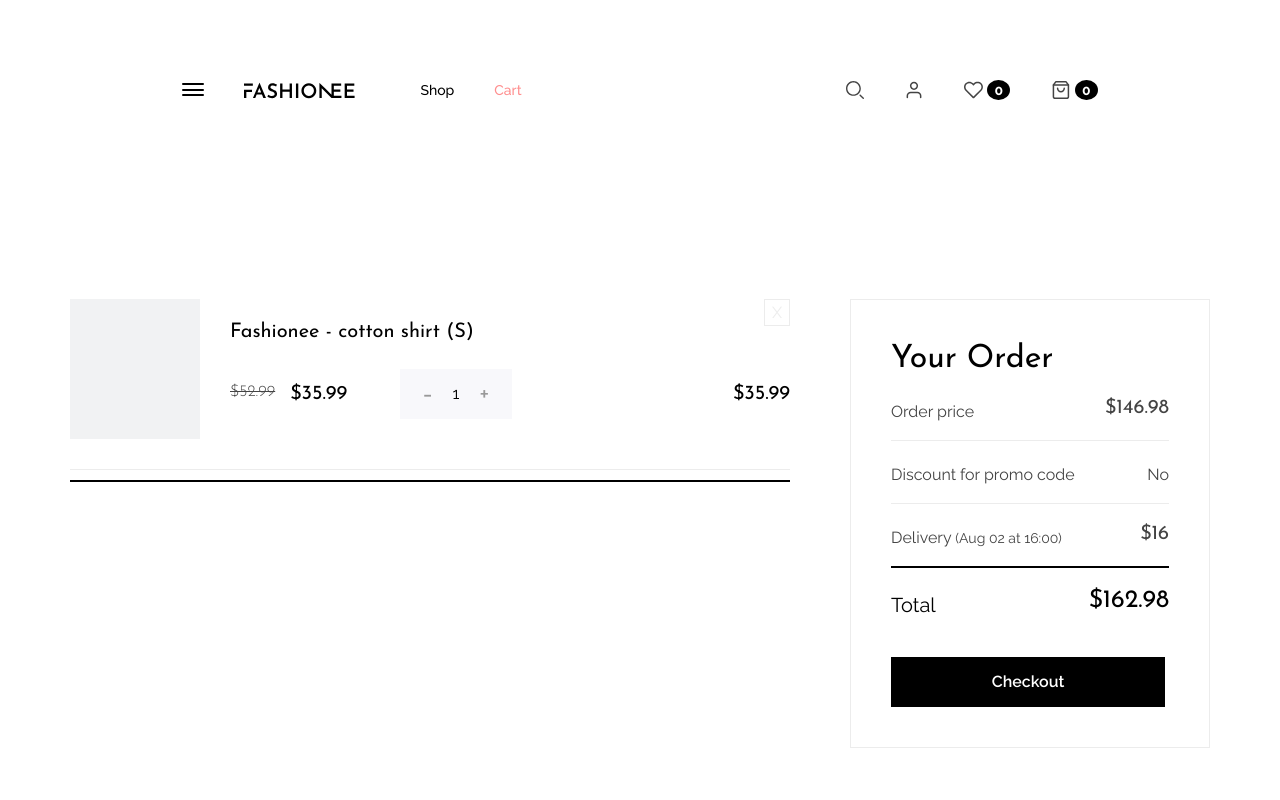
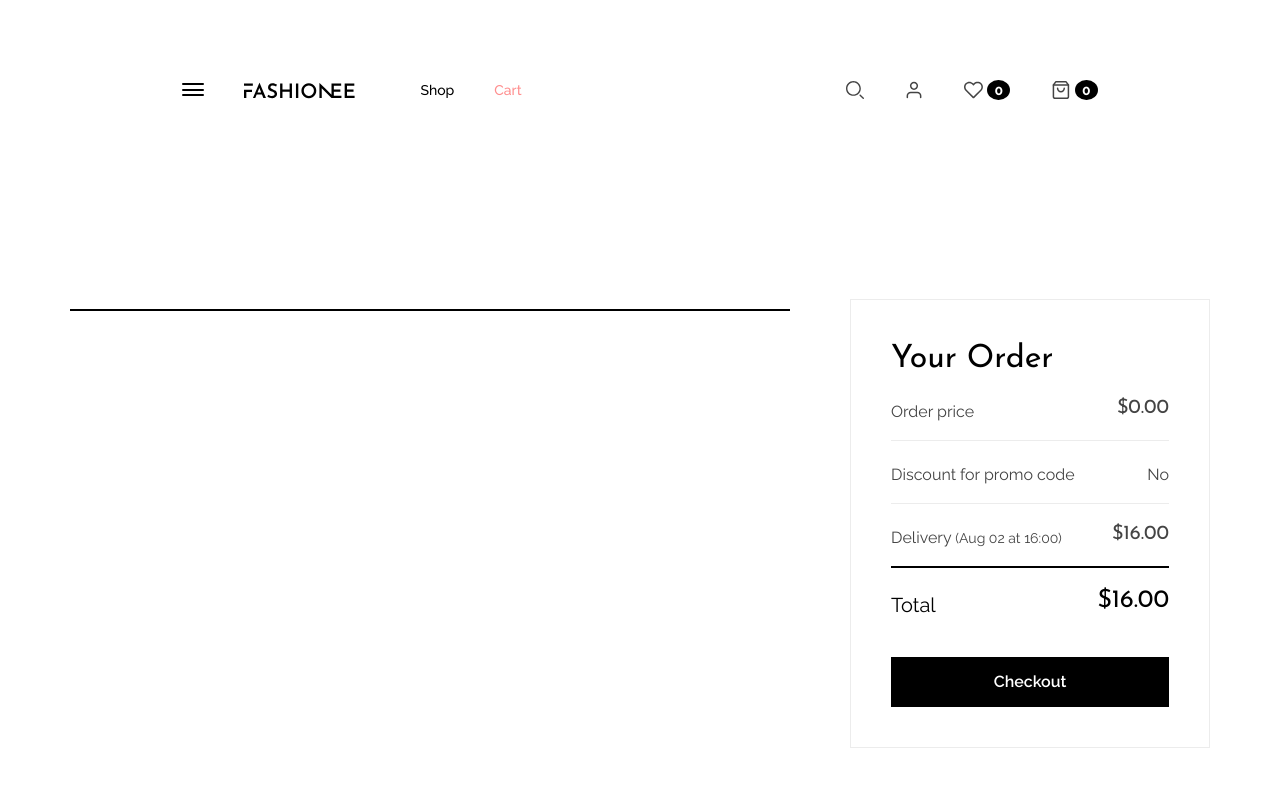
Before and after one commit to Drowh/fashioneeReact, a React (Vite) app: page / in a window 1280 px wide. Both pictures are taken after a click on the element "Cart". Shown: the top 800 px of the page. Built offline with nearby package versions, Linux system fonts and the light colour scheme.

Commit message:
add cart logic

```diff
--- a/src/components/Cart/index.jsx
+++ b/src/components/Cart/index.jsx
@@ -1,78 +1,113 @@
-
+import { useContext } from "react";
+import { ShopContext } from "../../context/ShopContext";
 import "../Cart/style.css";
 
 const Cart = () => {
+  const { cart, removeFromCart, addToCart } = useContext(ShopContext);
+
   return (
-    <>
-    <div className="container-active-page">
-
     <div className="container">
       <div className="cart">
-          <div className="order-wrapper js-order-wrapper">
-            <div className="products-list js-products-list">
-              <div className="product">
-                <div className="photo"></div>
+        <div className="order-wrapper">
+          <div className="products-list">
+            {cart.map((product) => (
+              <div className="product" key={product.id}>
+                <img
+                  className="product-image"
+                  src={product.image}
+                  alt={product.name}
+                />
                 <div className="product-info">
-                  <div className="title">Fashionee - cotton shirt (S)</div>
+                  <div className="title">{product.title}</div>
                   <div className="price-wrapper">
                     <div className="price-and-quantity">
                       <div className="price">
-                        <div className="old-price">$52.99</div>
-                        <div className="current-price">$35.99</div>
+                      {product.oldPrice && <div className="old-price">${product.oldPrice}</div>}
+                        <div className="current-price">${product.price}</div>
                       </div>
                       <div className="quantity">
-                        <div className="count-button">-</div>
-                        <div className="count">1</div>
-                        <div className="count-button">+</div>
+                        <div
+                          className="count-button"
+                          onClick={() => removeFromCart(product.id)}
+                        >
+                          -
                         </div>
-                    </div>
-                    <div className="total-price">$35.99</div>
-                  </div>
-                  <div className="close">X</div>
+                        <div className="count">{product.quantity}</div>
+                        <div
+                          className="count-button"
+                          onClick={() => addToCart(product)}
+                        >
+                          +
                         </div>
                       </div>
                     </div>
+                    <div className="total-price">
+                      ${(product.price * product.quantity).toFixed(2)}
+                    </div>
+                  </div>
+                  <div
+                    className="close"
+                    onClick={() => removeFromCart(product.id)}
+                  >
+                    X
+                  </div>
+                </div>
+              </div>
+            ))}
+          </div>
+
           <div className="order">
             <div className="title">Your Order</div>
             <div className="order-price-wrapper">
               <div className="price-row">
                 <div className="name">Order price</div>
-                  <div className="price" id="order-price">
-                    $146.98
+                <div className="price">
+                  $
+                  {cart
+                    .reduce(
+                      (total, product) =>
+                        total + product.price * product.quantity,
+                      0
+                    )
+                    .toFixed(2)}
                 </div>
               </div>
               <div className="price-row">
                 <div className="name">Discount for promo code</div>
-                  <div id="promo-discount">No</div>
+                <div>No</div>
               </div>
               <div className="price-row delimiter">
                 <div className="name">
-                    Delivery{" "}
-                    <span className="additional">(Aug 02 at 16:00)</span>
+                  Delivery <span className="additional">(Aug 02 at 16:00)</span>
                 </div>
-                  <div className="price" id="delivery-price">
-                    $16
-                  </div>
+                <div className="price">$16.00</div>
               </div>
               <div className="price-row total">
                 <div className="name">Total</div>
-                  <div className="price" id="total-price">
-                    $162.98
+                <div className="price">
+                  $
+                  {(
+                    cart.reduce(
+                      (total, product) =>
+                        total + product.price * product.quantity,
+                      0
+                    ) + 16
+                  ).toFixed(2)}
                 </div>
               </div>
             </div>
             <div className="button-wrapper">
               <button className="button">Checkout</button>
-                <div className="vertical-line"></div>
             </div>
           </div>
         </div>
+
         <div className="promo-code-wrapper">
           <div className="info">
             <div className="title">You Have A Promo Code?</div>
             <div className="description">
-                To receive up-to-date promotional codes, subscribe to us on
-                social networks.
+              To receive up-to-date promotional codes, subscribe to us on social
+              networks.
             </div>
           </div>
           <div className="promo-code">
@@ -87,14 +122,11 @@ const Cart = () => {
               <button className="button" id="apply-promo-button">
                 <img src="./icons/button-arrow.svg" alt="arrow-icon" />
               </button>
-                <div className="vertical-line"></div>
             </div>
           </div>
         </div>
       </div>
     </div>
-    </div>
-    </>
   );
 };
 
--- a/src/components/Cart/style.css
+++ b/src/components/Cart/style.css
@@ -40,7 +40,7 @@
 }
 
 
-.cart .order-wrapper .products-list .product .photo {
+.cart .order-wrapper .products-list .product .product-image {
     max-width: 130px;
     width: 100%;
     height: 140px;
--- a/src/components/Shop/style.css
+++ b/src/components/Shop/style.css
@@ -1,7 +1,7 @@
 .shop {
     display: flex;
     gap: 50px;
-    margin: 199px auto 0;
+    margin: 90px auto 0;
 }
 
 .shop .sidebar {
```
Lines whose indentation alone changed are shown as unchanged.
